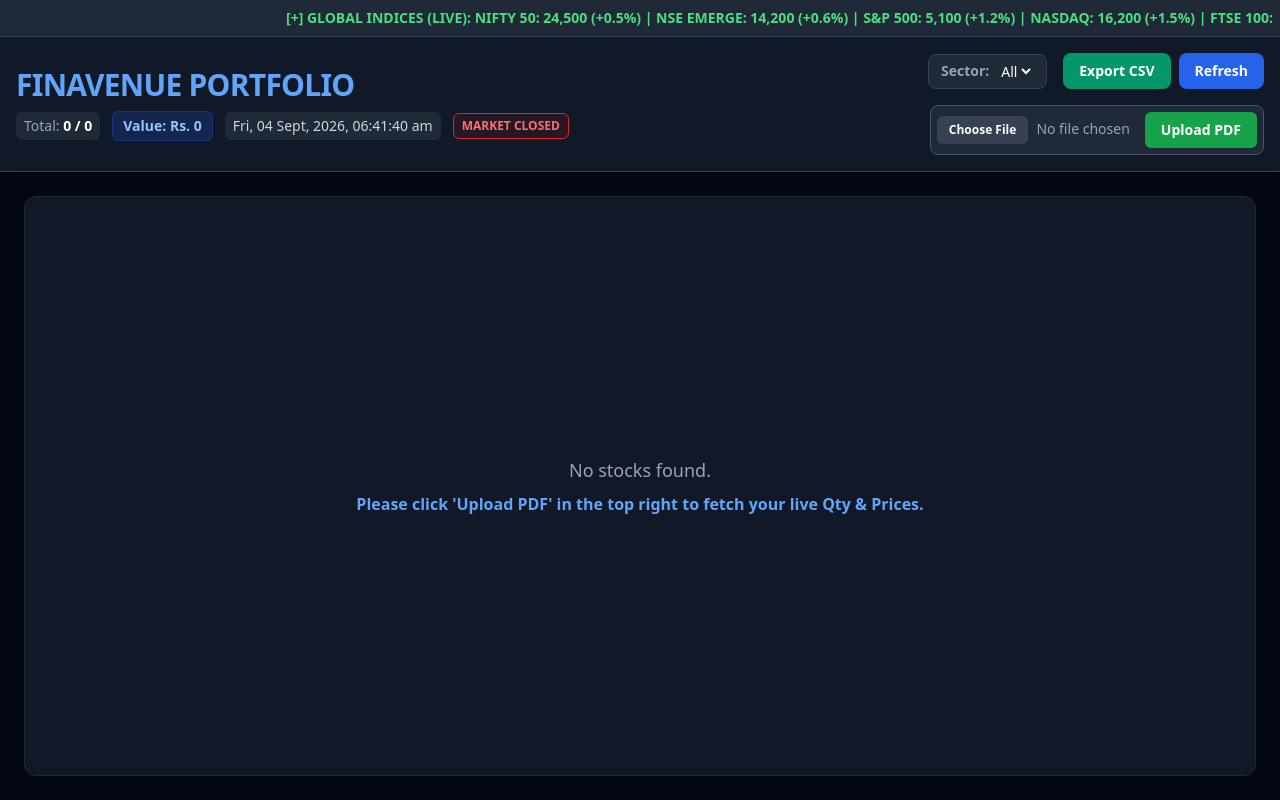
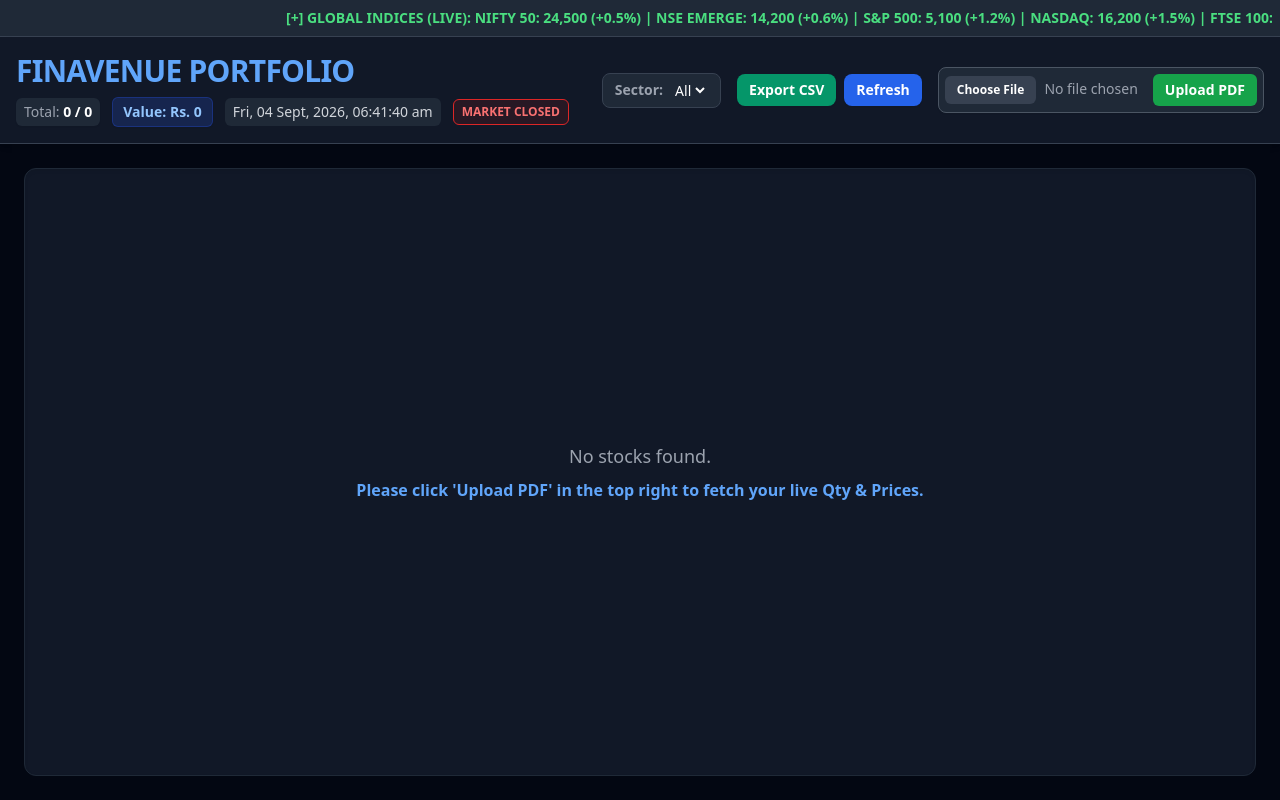
Before and after one commit to devabhi1805/portfolio-live, a Flask app: page / in a window 1280 px wide. Run offline with Flask 3, Linux system fonts and the light colour scheme; data that the repository does not hold is empty; some libraries are stand-ins or nearby versions.

Commit message:
Update index.html

```diff
--- a/templates/index.html
+++ b/templates/index.html
@@ -48,17 +48,17 @@
                 </select>
             </div>
             <div class="flex items-center gap-2 shrink-0">
-                <button @click="exportToCSV" class="bg-emerald-600 hover:bg-emerald-500 text-white px-4 py-2 rounded-lg text-sm font-bold transition shadow-sm whitespace-nowrap">
+                <button @click="exportToCSV" class="bg-emerald-600 hover:bg-emerald-500 text-white px-3 py-1.5 rounded-lg text-sm font-bold transition shadow-sm whitespace-nowrap">
                     Export CSV
                 </button>
-                <button @click="refreshLivePrices" :disabled="refreshing" class="bg-blue-600 hover:bg-blue-500 text-white px-4 py-2 rounded-lg text-sm font-bold transition disabled:opacity-50 shadow-sm flex items-center whitespace-nowrap">
+                <button @click="refreshLivePrices" :disabled="refreshing" class="bg-blue-600 hover:bg-blue-500 text-white px-3 py-1.5 rounded-lg text-sm font-bold transition disabled:opacity-50 shadow-sm flex items-center whitespace-nowrap">
                     <span v-if="refreshing" class="mr-2 animate-spin">...</span>
                     {{ refreshing ? 'Fetching...' : 'Refresh' }}
                 </button>
             </div>
-            <div class="bg-gray-800 p-1.5 rounded-lg flex items-center gap-2 border border-gray-600 shadow-sm shrink-0">
-                <input type="file" ref="fileInput" accept=".pdf" class="text-sm text-gray-400 max-w-[200px] file:mr-2 file:py-1.5 file:px-3 file:rounded-md file:border-0 file:text-xs file:font-bold file:bg-gray-700 file:text-white hover:file:bg-gray-600 file:cursor-pointer cursor-pointer"/>
-                <button @click="uploadFile" :disabled="uploading" class="bg-green-600 hover:bg-green-500 text-white px-4 py-2 rounded-md text-sm font-bold transition disabled:opacity-50 whitespace-nowrap">
+            <div class="bg-gray-800 p-1.5 rounded-lg flex items-center gap-2 border border-gray-600 shadow-sm shrink-0 w-full sm:w-auto">
+                <input type="file" ref="fileInput" accept=".pdf" class="text-sm text-gray-400 w-full max-w-[200px] file:mr-2 file:py-1.5 file:px-3 file:rounded-md file:border-0 file:text-xs file:font-bold file:bg-gray-700 file:text-white hover:file:bg-gray-600 file:cursor-pointer cursor-pointer"/>
+                <button @click="uploadFile" :disabled="uploading" class="bg-green-600 hover:bg-green-500 text-white px-3 py-1.5 rounded-md text-sm font-bold transition disabled:opacity-50 whitespace-nowrap">
                     {{ uploading ? 'Parsing...' : 'Upload PDF' }}
                 </button>
             </div>
@@ -78,52 +78,10 @@
             <p class="text-blue-400 font-bold">Please click 'Upload PDF' in the top right to fetch your live Qty & Prices.</p>
         </div>
 
-        <div v-else class="grid grid-cols-1 md:grid-cols-2 gap-4 lg:hidden">
-            <div v-for="stock in filteredStocks" :key="stock.name" class="bg-gray-800 rounded-xl p-4 border border-gray-700 shadow-md hover:border-gray-600 transition flex flex-col gap-3">
-                <div class="flex justify-between items-start gap-2">
-                    <div class="flex-1 min-w-0">
-                        <h3 class="font-bold text-white text-base truncate">
-                            {{ stock.name }}
-                            <span v-if="stock.refresh_error" title="Refresh Failed" class="text-red-500 ml-1">⚠️</span>
-                        </h3>
-                        <span class="text-xs text-gray-400 truncate block">{{ stock.sector }}</span>
-                    </div>
-                    <button @click="openModal(stock)" class="bg-blue-600 hover:bg-blue-500 text-white px-3 py-1.5 rounded-lg text-xs font-bold transition shrink-0 shadow-sm">
-                        Overview
-                    </button>
-                </div>
-                <div class="grid grid-cols-2 gap-3 text-sm bg-gray-900 p-3 rounded-lg border border-gray-700">
-                    <div>
-                        <span class="text-gray-500 text-[10px] uppercase tracking-wider block font-semibold mb-0.5">Qty</span>
-                        <span class="font-mono text-gray-200 font-medium">{{ stock.qty }}</span>
-                    </div>
-                    <div>
-                        <span class="text-gray-500 text-[10px] uppercase tracking-wider block font-semibold mb-0.5">Curr Price</span>
-                        <span class="font-mono text-gray-200 font-medium">Rs. {{ stock.price }}</span>
-                    </div>
-                    <div>
-                        <span class="text-gray-500 text-[10px] uppercase tracking-wider block font-semibold mb-0.5">Value</span>
-                        <span class="font-mono text-blue-300 font-medium">Rs. {{ stock.value.toLocaleString('en-IN') }}</span>
-                    </div>
-                    <div>
-                        <span class="text-gray-500 text-[10px] uppercase tracking-wider block font-semibold mb-0.5">Today's Gain</span>
-                        <span :class="['font-bold', stock.change >= 0 ? 'text-green-400' : 'text-red-400']">
-                            {{ stock.change >= 0 ? '+' : '' }}{{ stock.change }}%
-                        </span>
-                    </div>
-                </div>
-                <div v-if="stock.refresh_error" class="text-red-400 text-[10px] mt-1">{{ stock.refresh_error }}</div>
-                <div class="mt-1">
-                    <span class="inline-block bg-gray-700 text-blue-300 px-2.5 py-1 rounded-md text-[11px] font-bold tracking-wide shadow-sm border border-gray-600">
-                        {{ stock.moat }}
-                    </span>
-                </div>
-            </div>
-        </div>
-
-        <div v-if="filteredStocks.length > 0" class="hidden lg:block bg-gray-800 rounded-xl shadow-lg border border-gray-700 overflow-hidden">
-            <div class="overflow-x-auto">
-                <table class="w-full text-left text-sm whitespace-nowrap">
+        <!-- HAMESHA TABLE VIEW (Mobile aur Laptop dono me) -->
+        <div v-else class="bg-gray-800 rounded-xl shadow-lg border border-gray-700 overflow-hidden w-full">
+            <div class="overflow-x-auto w-full">
+                <table class="w-full text-left text-sm whitespace-nowrap min-w-max">
                     <thead class="bg-gray-900 text-gray-400 text-xs uppercase tracking-wider border-b border-gray-700">
                         <tr>
                             <th class="px-4 py-3 font-semibold">Stock Name</th>
@@ -164,6 +122,7 @@
         </div>
     </div>
 
+    <!-- MODAL -->
     <div v-if="selectedStock" class="fixed inset-0 bg-black bg-opacity-70 flex items-center justify-center z-50 p-2 md:p-4">
         <div class="bg-gray-800 rounded-lg shadow-xl w-full max-w-4xl overflow-hidden flex flex-col max-h-[95vh] md:max-h-screen">
             <div class="p-4 border-b border-gray-700 flex justify-between items-center bg-gray-900 shrink-0">
```
